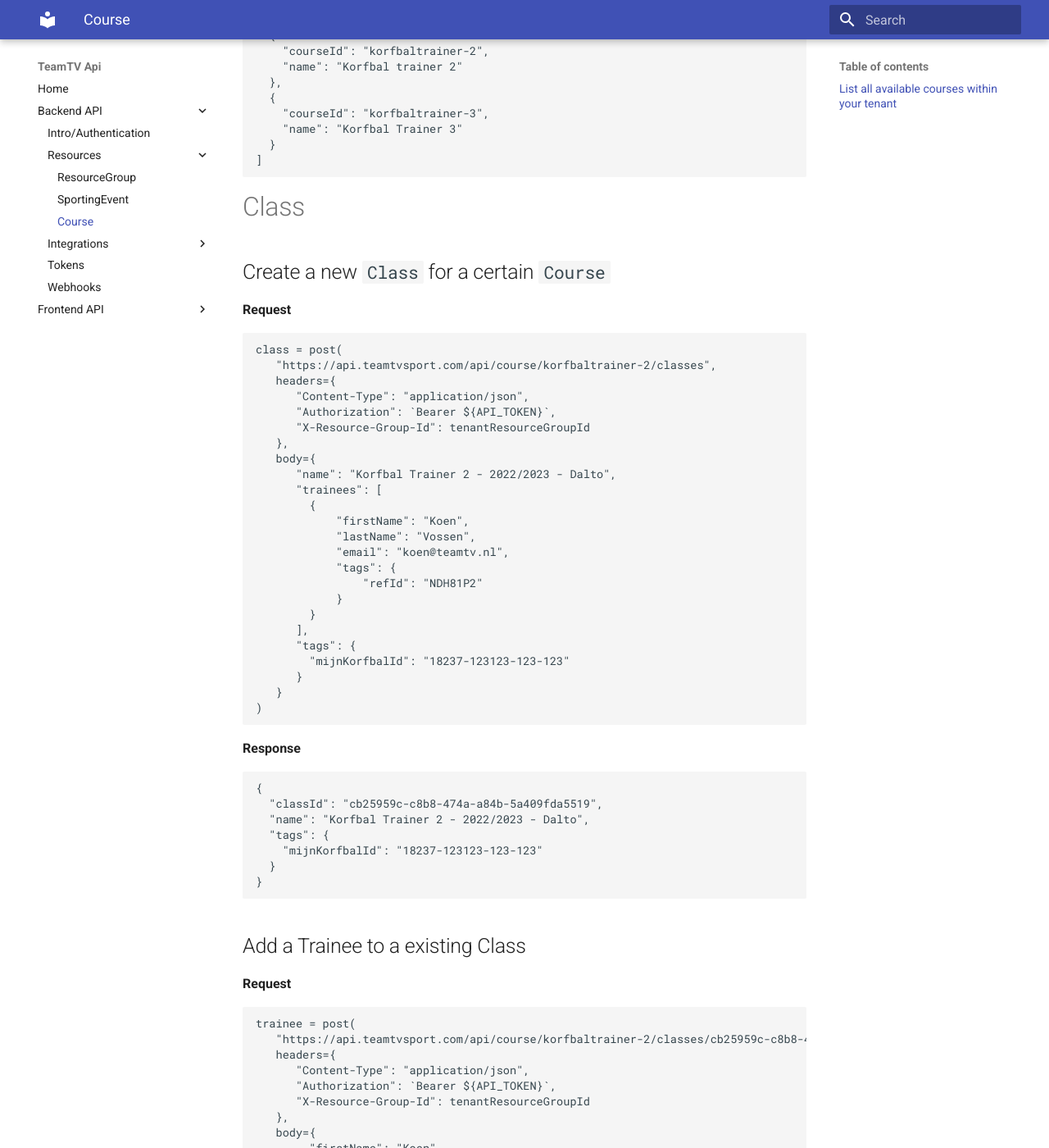
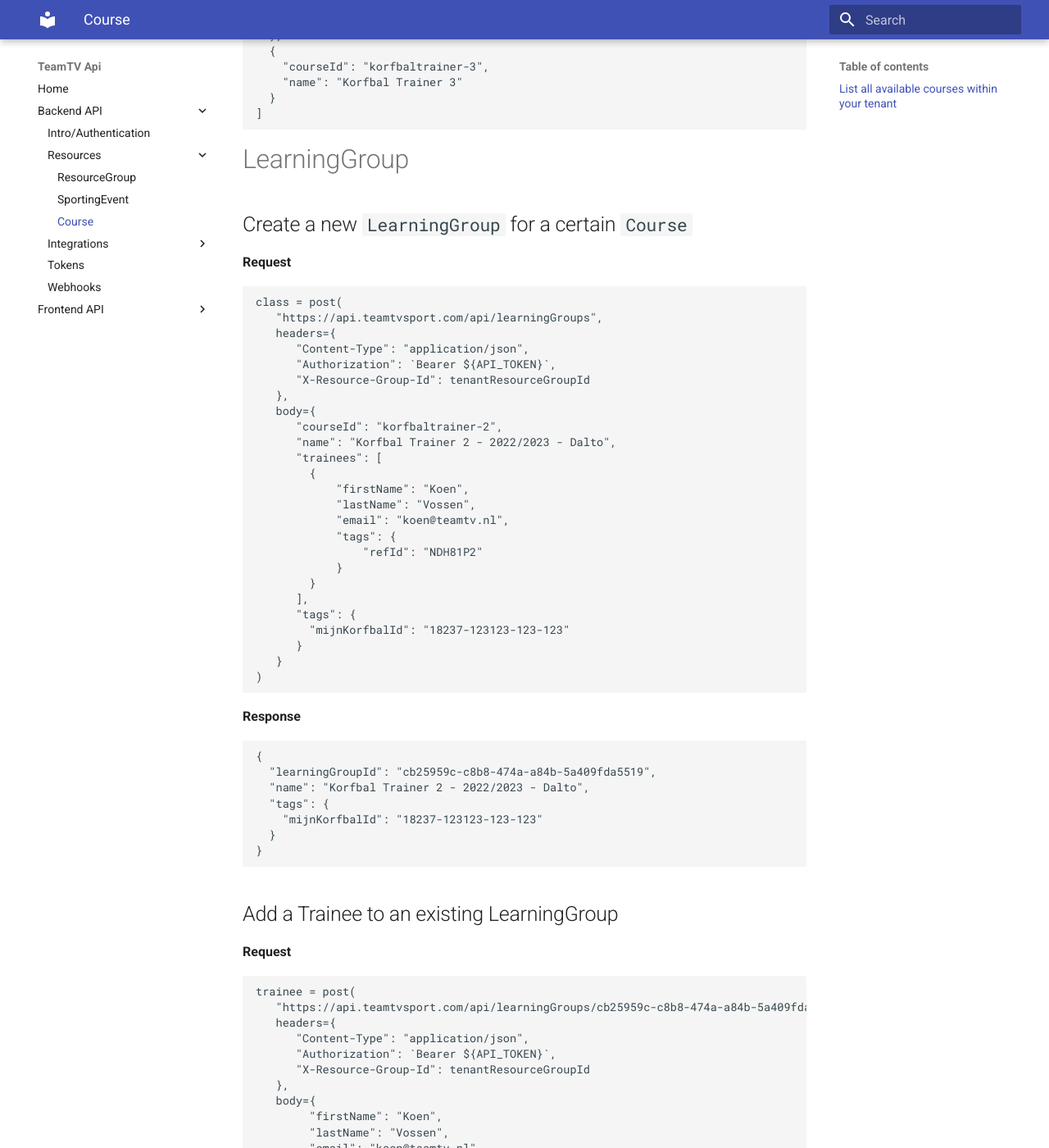
Before and after one commit to teamtv/teamtv-api-documentation, an MkDocs documentation site: the page built from docs/backend_api/course.md, in a window 1280 px wide and 1400 px high, scrolled down 551 px. Shown: the whole window at 82% size. Built offline with MkDocs 1.6.1 and Material for MkDocs 9.7.7, drawn with Linux system fonts in a browser that asks for light colours; some of the changed text lies outside the part shown.

Commit message:
Update docs

````diff
--- a/docs/backend_api/course.md
+++ b/docs/backend_api/course.md
@@ -32,21 +31,22 @@ courses = get(
 ]
 ```
 
-# Class
+# LearningGroup
 
-## Create a new `Class` for a certain `Course`
+## Create a new `LearningGroup` for a certain `Course`
 
 **Request**
 
 ```javascript
 class = post(
-   "https://api.teamtvsport.com/api/course/korfbaltrainer-2/classes",
+   "https://api.teamtvsport.com/api/learningGroups",
    headers={
       "Content-Type": "application/json",
       "Authorization": `Bearer ${API_TOKEN}`,
       "X-Resource-Group-Id": tenantResourceGroupId
    },
    body={
+      "courseId": "korfbaltrainer-2",
       "name": "Korfbal Trainer 2 - 2022/2023 - Dalto",
       "trainees": [
         {
@@ -69,7 +69,7 @@ class = post(
 
 ```json
 {
-  "classId": "cb25959c-c8b8-474a-a84b-5a409fda5519",
+  "learningGroupId": "cb25959c-c8b8-474a-a84b-5a409fda5519",
   "name": "Korfbal Trainer 2 - 2022/2023 - Dalto",
   "tags": {
     "mijnKorfbalId": "18237-123123-123-123"
@@ -77,13 +77,13 @@ class = post(
 }
 ```
 
-## Add a Trainee to a existing Class
+## Add a Trainee to an existing LearningGroup
 
 **Request**
 
 ```javascript
 trainee = post(
-   "https://api.teamtvsport.com/api/course/korfbaltrainer-2/classes/cb25959c-c8b8-474a-a84b-5a409fda5519/trainees",
+   "https://api.teamtvsport.com/api/learningGroups/cb25959c-c8b8-474a-a84b-5a409fda5519/trainees",
    headers={
       "Content-Type": "application/json",
       "Authorization": `Bearer ${API_TOKEN}`,
````
Also changed, not shown: other parts of docs/backend_api/course.md (+0 -1 lines).
